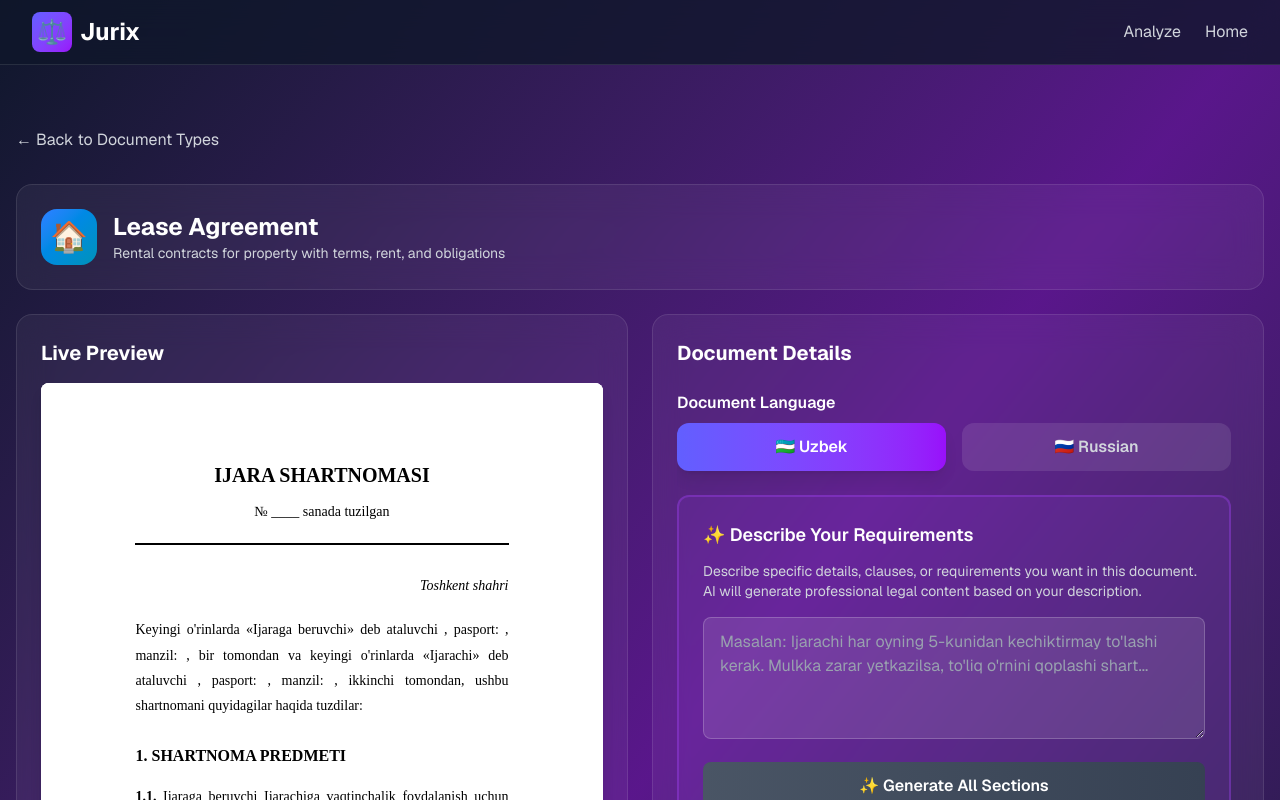
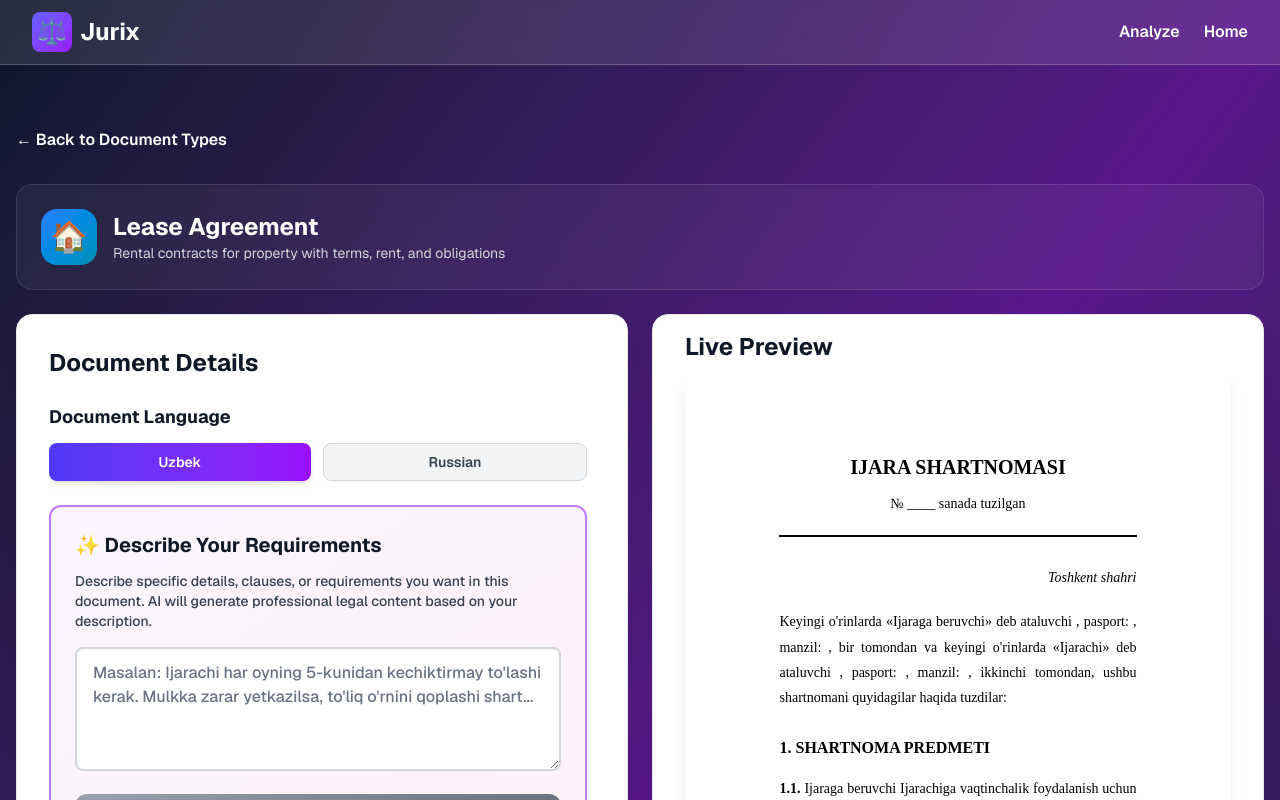
Before and after one commit to Jurix2025/frontend, a Next.js app: page /generate in a window 1280 px wide. Both pictures are taken after a click on the button 216 px from the left and 427 px from the top of the page. Shown: the top 800 px of the page. Built offline with nearby package versions, Linux system fonts and the light colour scheme.

Commit message:
snapshot 5

```diff
--- a/src/app/analyze/page.tsx
+++ b/src/app/analyze/page.tsx
@@ -124,7 +124,7 @@ export default function AnalyzePage() {
   return (
     <div className="min-h-screen bg-gradient-to-br from-slate-900 via-purple-900 to-slate-900">
       {/* Navigation */}
-      <nav className="fixed top-0 w-full z-50 bg-slate-900/80 backdrop-blur-lg border-b border-white/10">
+      <nav className="fixed top-0 w-full z-50 bg-white/10 backdrop-blur-lg border-b border-white/20">
         <div className="max-w-7xl mx-auto px-4 sm:px-6 lg:px-8">
           <div className="flex items-center justify-between h-16">
             <Link href="/" className="flex items-center space-x-2">
@@ -134,13 +134,13 @@ export default function AnalyzePage() {
               <span className="text-2xl font-bold text-white">Jurix</span>
             </Link>
             <div className="flex items-center gap-6">
-              <Link href="/generate" className="text-gray-300 hover:text-white transition">
+              <Link href="/generate" className="text-white hover:text-purple-300 transition font-semibold">
                 Generate
               </Link>
               <Link href="/analyze" className="text-white font-semibold">
                 Analyze
               </Link>
-              <Link href="/" className="text-gray-300 hover:text-white transition">
+              <Link href="/" className="text-white hover:text-purple-300 transition font-semibold">
                 Home
               </Link>
             </div>
--- a/src/app/generate/page.tsx
+++ b/src/app/generate/page.tsx
@@ -203,29 +203,29 @@ export default function GeneratePage() {
     // Language selector
     const languageSelector = (
       <div className="mb-6">
-        <label className="block text-white font-semibold mb-2">Document Language</label>
-        <div className="flex gap-4">
+        <label className="block text-gray-900 font-bold mb-3 text-lg">Document Language</label>
+        <div className="flex gap-3">
           <button
             type="button"
             onClick={() => setLanguage('uzbek')}
-            className={`flex-1 py-3 px-6 rounded-xl font-semibold transition-all ${
+            className={`flex-1 py-2 px-4 rounded-lg font-semibold text-sm transition-all ${
               language === 'uzbek'
-                ? 'bg-gradient-to-r from-indigo-500 to-purple-600 text-white shadow-lg'
-                : 'bg-white/10 text-gray-300 hover:bg-white/20'
+                ? 'bg-gradient-to-r from-indigo-600 to-purple-600 text-white shadow-md'
+                : 'bg-gray-100 text-gray-700 hover:bg-gray-200 border border-gray-300'
             }`}
           >
-            🇺🇿 Uzbek
+            Uzbek
           </button>
           <button
             type="button"
             onClick={() => setLanguage('russian')}
-            className={`flex-1 py-3 px-6 rounded-xl font-semibold transition-all ${
+            className={`flex-1 py-2 px-4 rounded-lg font-semibold text-sm transition-all ${
               language === 'russian'
-                ? 'bg-gradient-to-r from-indigo-500 to-purple-600 text-white shadow-lg'
-                : 'bg-white/10 text-gray-300 hover:bg-white/20'
+                ? 'bg-gradient-to-r from-indigo-600 to-purple-600 text-white shadow-md'
+                : 'bg-gray-100 text-gray-700 hover:bg-gray-200 border border-gray-300'
             }`}
           >
-            🇷🇺 Russian
+            Russian
           </button>
         </div>
       </div>
@@ -257,18 +257,18 @@ export default function GeneratePage() {
 
         {/* User Prompt Area */}
         {template.schema.ai_sections && template.schema.ai_sections.length > 0 && (
-          <div className="border-2 border-purple-500/30 rounded-xl p-6 bg-purple-500/10">
-            <label className="block text-white font-semibold mb-3 text-lg">
+          <div className="border-2 border-purple-400 rounded-xl p-6 bg-gradient-to-br from-purple-50 to-pink-50 shadow-md">
+            <label className="block text-gray-900 font-bold mb-3 text-xl">
               ✨ Describe Your Requirements
             </label>
-            <p className="text-gray-300 text-sm mb-4">
+            <p className="text-gray-700 font-medium text-sm mb-4">
               Describe specific details, clauses, or requirements you want in this document.
               AI will generate professional legal content based on your description.
             </p>
             <textarea
               value={userPrompt}
               onChange={(e) => setUserPrompt(e.target.value)}
-              className="w-full px-4 py-3 rounded-lg bg-white/10 border border-white/20 text-white placeholder-gray-400 focus:outline-none focus:ring-2 focus:ring-purple-500"
+              className="w-full px-4 py-3 rounded-lg bg-white border-2 border-gray-300 text-gray-900 font-medium placeholder-gray-500 focus:outline-none focus:ring-2 focus:ring-purple-500 focus:border-purple-500"
               rows={4}
               placeholder={language === 'uzbek'
                 ? "Masalan: Ijarachi har oyning 5-kunidan kechiktirmay to'lashi kerak. Mulkka zarar yetkazilsa, to'liq o'rnini qoplashi shart..."
@@ -278,7 +278,7 @@ export default function GeneratePage() {
               type="button"
               onClick={generateAllSections}
               disabled={isGenerating || !userPrompt.trim()}
-              className="mt-4 w-full px-6 py-3 bg-gradient-to-r from-purple-600 to-pink-600 hover:from-purple-700 hover:to-pink-700 disabled:from-gray-600 disabled:to-gray-700 text-white rounded-lg font-semibold transition-all shadow-lg disabled:shadow-none flex items-center justify-center gap-2"
+              className="mt-4 w-full px-6 py-4 bg-gradient-to-r from-purple-600 to-pink-600 hover:from-purple-700 hover:to-pink-700 disabled:from-gray-400 disabled:to-gray-500 text-white rounded-xl font-bold text-lg transition-all shadow-lg disabled:shadow-none flex items-center justify-center gap-2"
             >
               {isGenerating ? (
                 <>
@@ -295,11 +295,11 @@ export default function GeneratePage() {
         )}
 
         {/* Divider */}
-        <div className="border-t border-white/20 my-6"></div>
+        <div className="border-t-2 border-gray-300 my-6"></div>
 
         {/* Required Fields Section */}
         <div>
-          <h4 className="text-white font-semibold mb-4 text-lg">📋 Required Information</h4>
+          <h4 className="text-gray-900 font-bold mb-4 text-xl">📋 Required Information</h4>
           <DynamicForm
             fields={template.schema.fields}
             language={language}
@@ -311,10 +311,10 @@ export default function GeneratePage() {
         {/* AI Sections */}
         {template.schema.ai_sections && template.schema.ai_sections.length > 0 && (
           <>
-            <div className="border-t border-white/20 my-6"></div>
+            <div className="border-t-2 border-gray-300 my-6"></div>
             <div>
-              <h4 className="text-white font-semibold mb-4 text-lg">🤖 AI-Generated Sections</h4>
-              <p className="text-gray-400 text-sm mb-6">
+              <h4 className="text-gray-900 font-bold mb-4 text-xl">🤖 AI-Generated Sections</h4>
+              <p className="text-gray-700 font-medium text-sm mb-6">
                 These sections will be generated by AI. You can regenerate or manually edit each section.
               </p>
               <div className="space-y-4">
@@ -340,7 +340,7 @@ export default function GeneratePage() {
   return (
     <div className="min-h-screen bg-gradient-to-br from-slate-900 via-purple-900 to-slate-900">
       {/* Navigation */}
-      <nav className="fixed top-0 w-full z-50 bg-slate-900/80 backdrop-blur-lg border-b border-white/10">
+      <nav className="fixed top-0 w-full z-50 bg-white/10 backdrop-blur-lg border-b border-white/20">
         <div className="max-w-7xl mx-auto px-4 sm:px-6 lg:px-8">
           <div className="flex items-center justify-between h-16">
             <Link href="/" className="flex items-center space-x-2">
@@ -350,10 +350,10 @@ export default function GeneratePage() {
               <span className="text-2xl font-bold text-white">Jurix</span>
             </Link>
             <div className="flex items-center gap-6">
-              <Link href="/analyze" className="text-gray-300 hover:text-white transition">
+              <Link href="/analyze" className="text-white hover:text-purple-300 transition font-semibold">
                 Analyze
               </Link>
-              <Link href="/" className="text-gray-300 hover:text-white transition">
+              <Link href="/" className="text-white hover:text-purple-300 transition font-semibold">
                 Home
               </Link>
             </div>
@@ -406,7 +406,7 @@ export default function GeneratePage() {
             <div className="max-w-[1600px] mx-auto">
               <button
                 onClick={() => setSelectedDoc(null)}
-                className="text-gray-300 hover:text-white transition mb-8 flex items-center gap-2"
+                className="text-white hover:text-purple-300 transition mb-8 flex items-center gap-2 font-semibold"
               >
                 ← Back to Document Types
               </button>
@@ -424,14 +424,22 @@ export default function GeneratePage() {
                 </div>
               </div>
 
-              {/* Split View: Template Preview (Left) + Form (Right) */}
+              {/* Split View: Form (Left) + Template Preview (Right) */}
               <div className="grid lg:grid-cols-2 gap-6 mb-6">
-                {/* Left: Template Preview */}
-                <div className="bg-white/5 backdrop-blur-lg border border-white/10 rounded-2xl p-6">
-                  <div className="mb-4 flex items-center justify-between">
-                    <h3 className="text-xl font-bold text-white">Live Preview</h3>
+                {/* Left: Form */}
+                <div className="bg-white rounded-2xl shadow-xl p-8 border border-gray-200">
+                  <h3 className="text-2xl font-bold text-gray-900 mb-6">Document Details</h3>
+                  <form onSubmit={(e) => { e.preventDefault(); }} className="h-[900px] overflow-y-auto pr-2 scrollbar-thin">
+                    {renderForm()}
+                  </form>
+                </div>
+
+                {/* Right: Template Preview */}
+                <div className="bg-white rounded-2xl shadow-xl p-4 border border-gray-200">
+                  <div className="mb-3 flex items-center justify-between px-4">
+                    <h3 className="text-2xl font-bold text-gray-900">Live Preview</h3>
                   </div>
-                  <div className="bg-gray-50 rounded-lg" style={{ height: '800px' }}>
+                  <div className="bg-gray-300 rounded-xl shadow-inner mx-4" style={{ height: '900px' }}>
                     {template ? (
                       <TemplatePreview
                         templateHtml={template.templateHtml}
@@ -439,23 +447,15 @@ export default function GeneratePage() {
                         language={language}
                       />
                     ) : isLoadingTemplate ? (
-                      <div className="flex items-center justify-center h-full text-gray-500">
+                      <div className="flex items-center justify-center h-full text-gray-600 font-semibold">
                         Loading template...
                       </div>
                     ) : (
-                      <div className="flex items-center justify-center h-full text-gray-500">
+                      <div className="flex items-center justify-center h-full text-gray-600 font-semibold">
                         Template not available
                       </div>
                     )}
                   </div>
-                </div>
-
-                {/* Right: Form */}
-                <div className="bg-white/5 backdrop-blur-lg border border-white/10 rounded-2xl p-6">
-                  <h3 className="text-xl font-bold text-white mb-6">Document Details</h3>
-                  <form onSubmit={(e) => { e.preventDefault(); }} className="h-[800px] overflow-y-auto pr-2">
-                    {renderForm()}
-                  </form>
                 </div>
               </div>
 
```
Also changed, not shown: src/components/AISectionEditor.tsx (+12 -12 lines), src/components/DynamicForm.tsx (+15 -15 lines).
